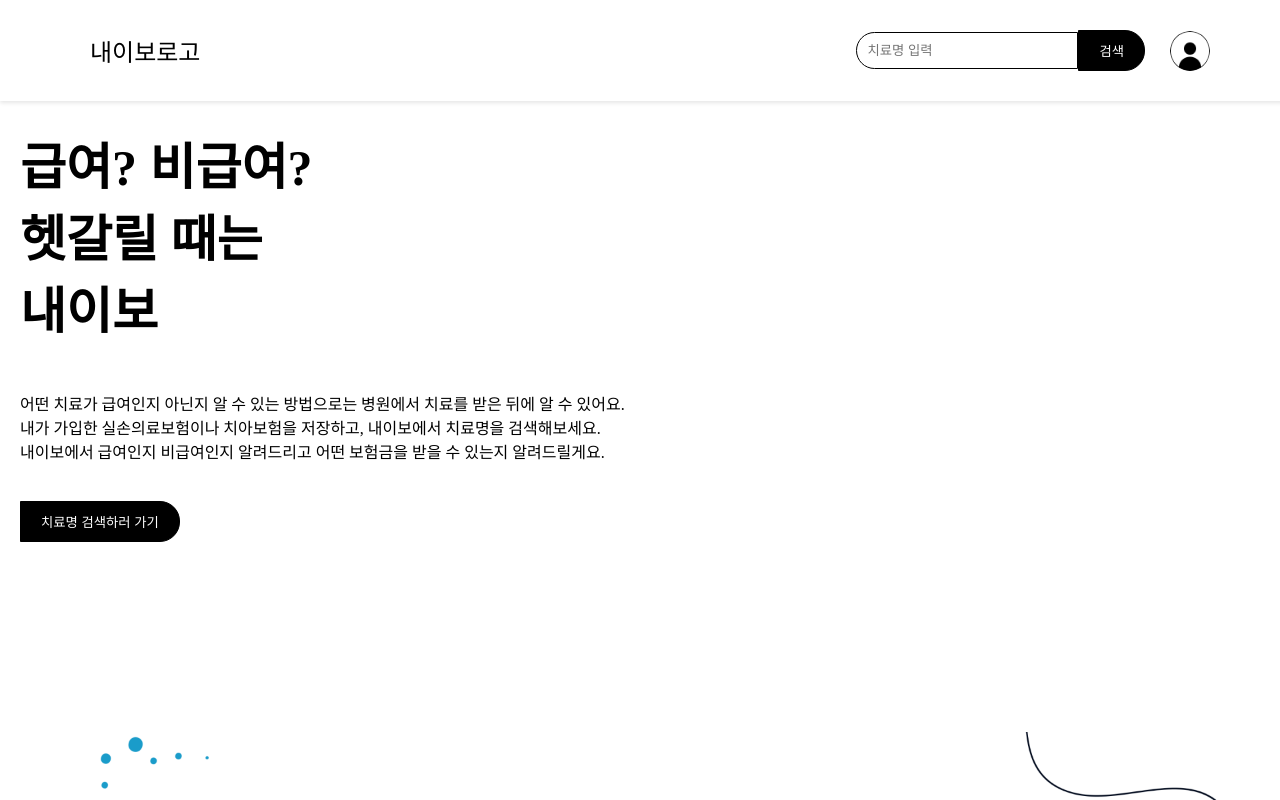
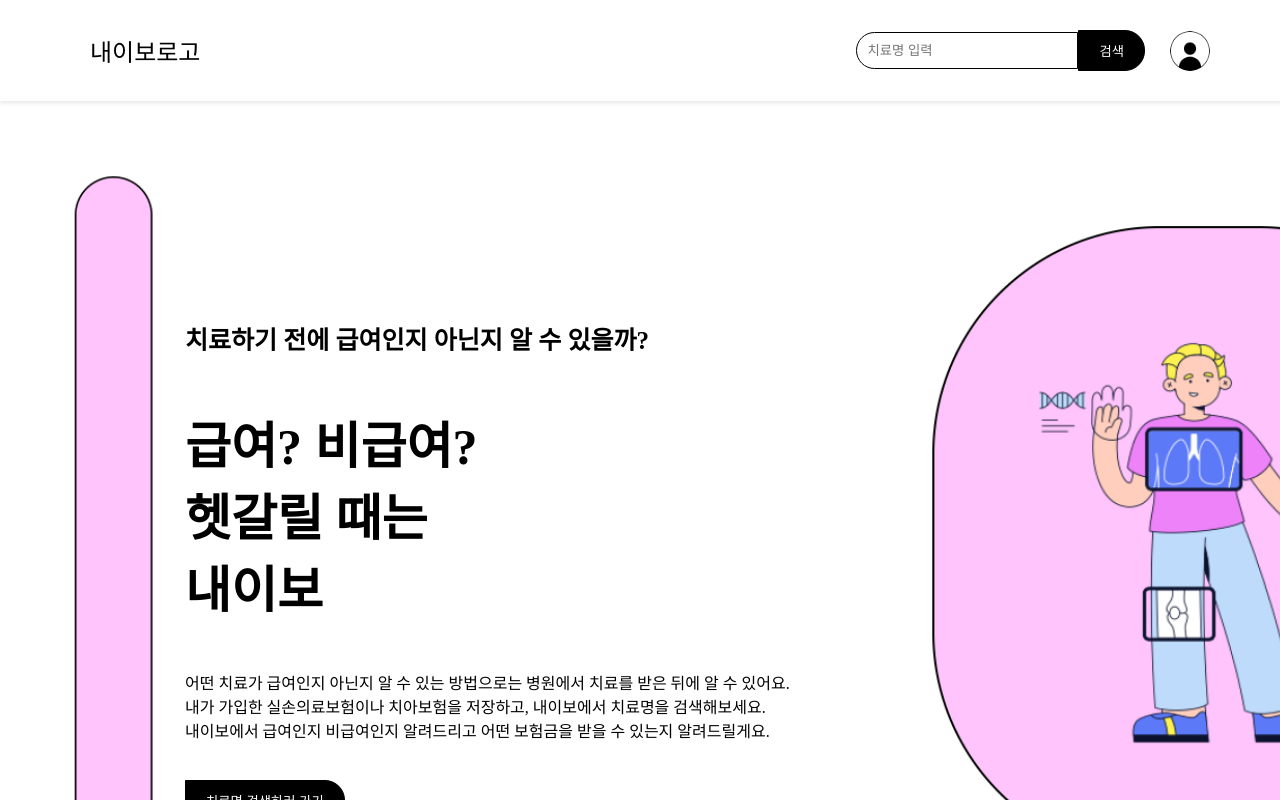
Before and after one commit to kimsieun99/LikeLion-12th-TEAM04-FE, a React (Create React App) app in the folder myibo/: page / in a window 1280 px wide. Shown: the top 800 px of the page. Built offline with nearby package versions, Linux system fonts and the light colour scheme; a web font is replaced by a local one.

Commit message:
Design.section1 css 수정

```diff
--- a/myibo/src/App.js
+++ b/myibo/src/App.js
@@ -1,6 +1,6 @@
 import React from "react";
+import "./App.css";
 import Nav from "./components/Nav";
-import "./App.css";
 import Section1 from "./components/Section1";
 import Section2 from "./components/Section2";
 import Section3 from "./components/Section3";
--- a/myibo/src/components/Section1.jsx
+++ b/myibo/src/components/Section1.jsx
@@ -1,19 +1,22 @@
 import React from 'react';
 import '../styles/Section1.css';
 
-function Content() {
+function Section1 () {
   return (
-    <div className="content">
-      <h2>치료하기 전에 급여인지 아닌지 알 수 있을까?</h2>
-      <h1>급여? 비급여? <br /> 헷갈릴 때는 <br /> 내이보</h1>
-      <p>
+    <div className="Section1">
+      <div className="content">
+        <h2 className="section1-title">치료하기 전에 급여인지 아닌지 알 수 있을까?</h2>
+        <h1 className="section1-middle">급여? 비급여? <br /> 헷갈릴 때는 <br /> 내이보</h1>
+        <p className="section1-under">
         어떤 치료가 급여인지 아닌지 알 수 있는 방법으로는 병원에서 치료를 받은 뒤에 알 수 있어요. <br />
         내가 가입한 실손의료보험이나 치아보험을 저장하고, 내이보에서 치료명을 검색해보세요.  <br />
         내이보에서 급여인지 비급여인지 알려드리고 어떤 보험금을 받을 수 있는지 알려드릴게요.
-      </p>
-      <button className="search-button">치료명 검색하러 가기</button>
+        </p>
+        <button className="search-button">치료명 검색하러 가기</button>
+      </div>
+
     </div>
   );
 }
 
-export default Content;
+export default Section1;
--- a/myibo/src/styles/Section1.css
+++ b/myibo/src/styles/Section1.css
@@ -1,24 +1,31 @@
-.content {
+.Section1 {
     flex: 2;
     padding: 20px;
     text-align: left;
     margin-bottom: 150px;
+    background-image: url("../img/Section1.png");
+    background-size: cover;
+    height: 1080px;
     font-family: "Pretendard";
   }
 
-  h2{
+  .content {
+   margin-top: 300px;
+   margin-left: 165px;
+  }
+
+  .section1-title{
     font-size: 25px;
     margin-bottom: 50px;
   }
 
-  h1 {
+  .section1-middle{
     font-size: 50px;
     margin-bottom: 50px;
   }
 
-
-
-  p {
+  .section1-under {
     font-size: 16px;
     line-height: 1.5;
+
   }
```
Also changed, not shown: myibo/src/img/Section1.png (added).
